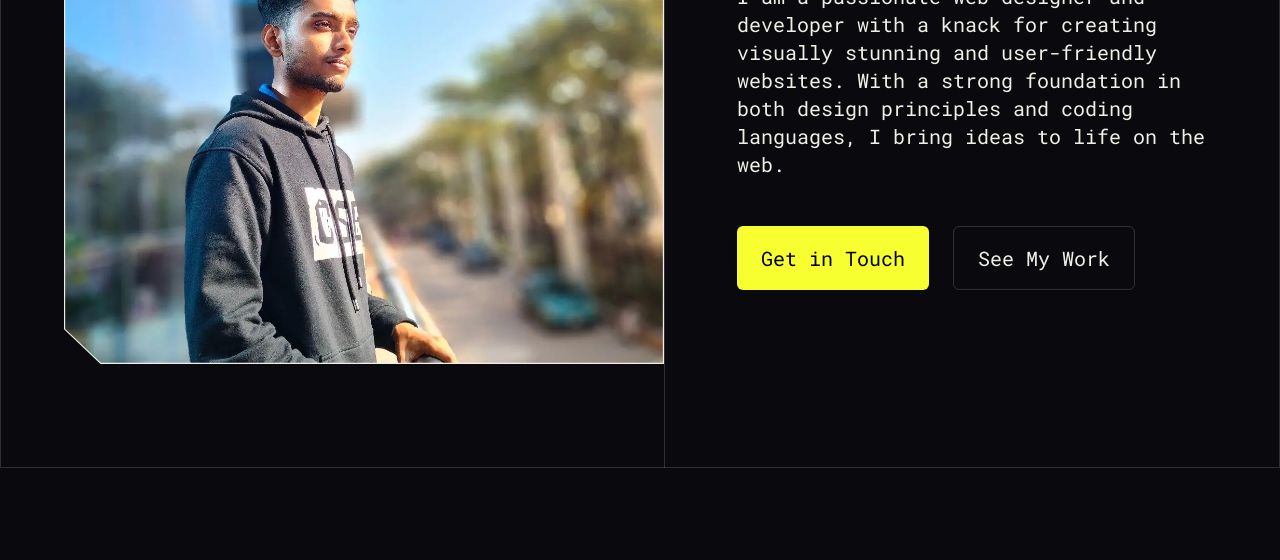
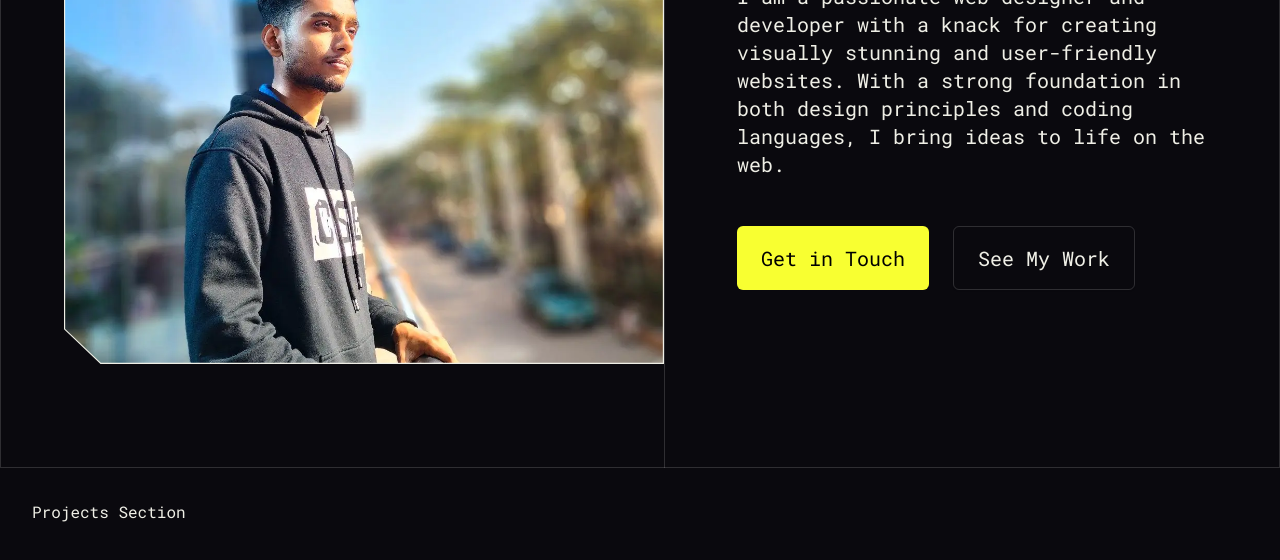
Before and after one commit to md-zeon/zeanurrahamanzeon, a Next.js app: page / in a window 1280 px wide. Shown: the part 556-1116 px from the top of the page. Built offline with nearby package versions, Linux system fonts and the light colour scheme.

Commit message:
Add Projects section and integrate it into the Home component layout

```diff
--- a/app/page.tsx
+++ b/app/page.tsx
@@ -1,12 +1,13 @@
 import Navbar from "@/components/navigation/Navbar"
 import Hero from "@/components/sections/Hero"
+import Projects from "@/components/sections/Projects"
 
 const Home = () => {
   return (
     <main className="font-roboto-mono min-h-screen text-light">
       <Navbar />
       <Hero />
-      <div className="min-h-screen"></div>
+      <Projects />
     </main>
   )
 }
--- a/components/sections/Hero.tsx
+++ b/components/sections/Hero.tsx
@@ -87,7 +87,8 @@ const Hero = () => {
             duration: 1,
             ease: "power2.out"
         }, "<");
-    });
+    }, []);
+
     return (
         <section id="hero" className="relative min-h-screen pt-24 mb-8 px-16 max-w-[1440px] mx-auto font-mono z-10 overflow-hidden">
             <div className="hero-content-up">
--- /dev/null
+++ b/components/sections/Projects.tsx
@@ -0,0 +1,9 @@
+const Projects = () => {
+    return (
+        <section className="px-8 min-h-screen max-w-[1440px] mx-auto">
+            <h2>Projects Section</h2>
+        </section>
+    )
+}
+
+export default Projects;
```
